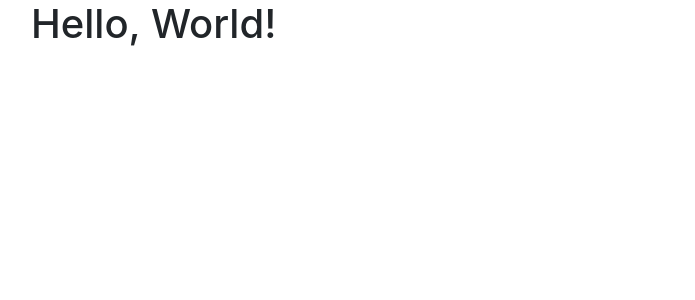
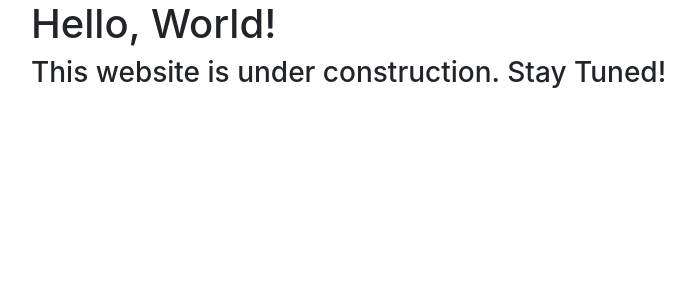
Before and after one commit to husmen/website-django, a Django app: page / in a window 1280 px wide. Shown: the part 56-356 px from the top of the page, without its empty margins (54-749 px from the left). Run offline with Django 3.2, Linux system fonts and the light colour scheme; some libraries are stand-ins or nearby versions.

Commit message:
update requirements

```diff
--- a/home/templates/index.html
+++ b/home/templates/index.html
@@ -1,4 +1,5 @@
 {% extends "base.html" %}
 {% block page_content %}
 <h1>Hello, World!</h1>
+<h3>This website is under construction. Stay Tuned!</h3>
 {% endblock %}
--- a/requirements.txt
+++ b/requirements.txt
@@ -1,4 +1,5 @@
-Django==2.2.4
+pip==19.3
+Django==2.2.6
 psycopg2==2.8.3
 django-environ==0.4.5
 django-markdownx==2.0.28
```
